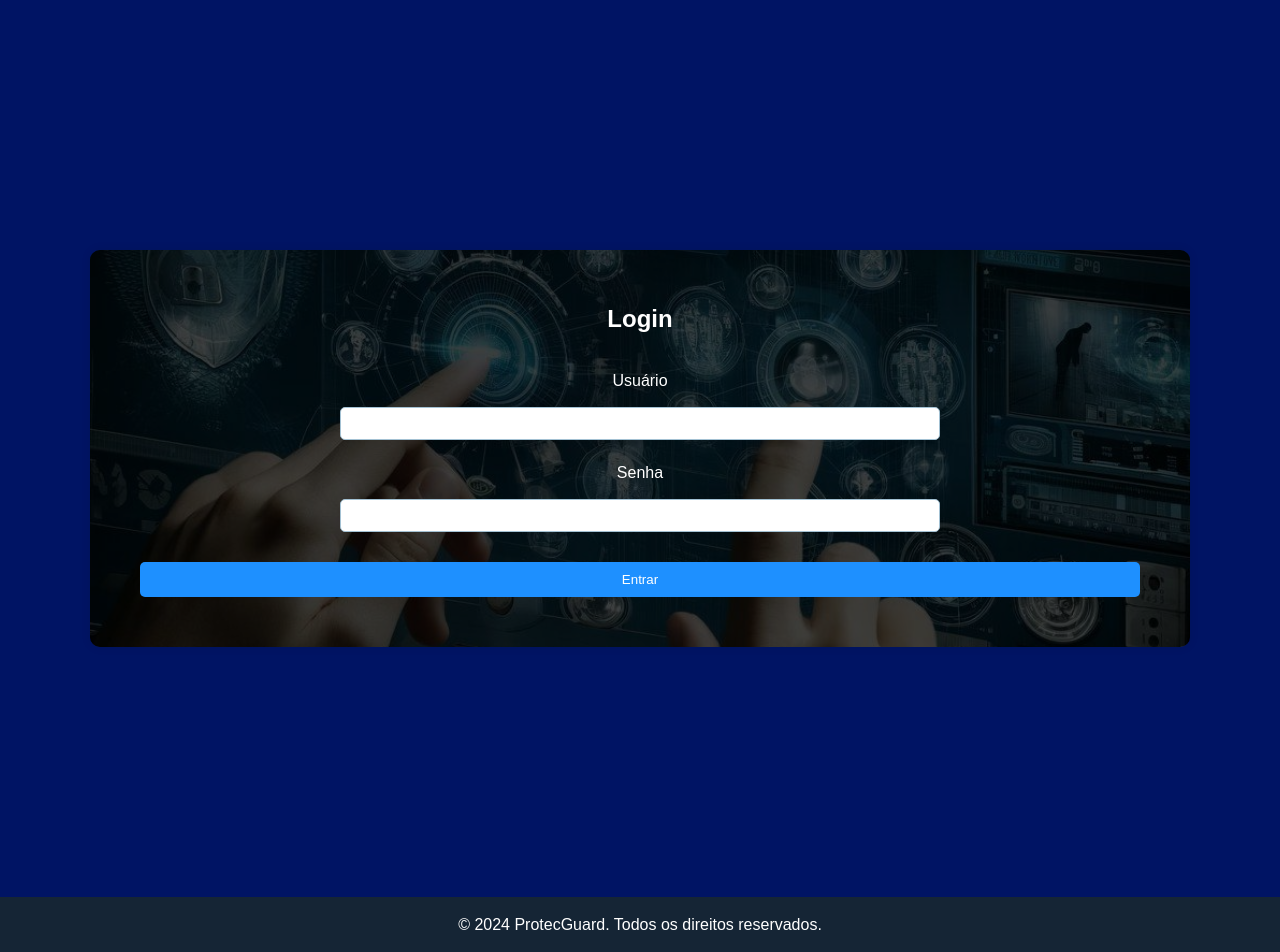
After one commit to TalesMelo7/projeto-protecguard, a PHP site: page /login.html in a window 1280 px wide. The commit adds this page. Run offline with PHP 8.4, Linux system fonts and the light colour scheme.

Commit message:
Adição e estilização da página de login e criação de formulario para validação de login e senha

```diff
--- a/Styles.css
+++ b/Styles.css
@@ -41,7 +41,7 @@ html {
 }
 
 .divisor-diagonal {
-    margin-left: 1150px;
+    margin-left: 1050px;
     width: 100%; /* Garante que a largura do divisor não exceda a viewport */
     height: 2px;
     background-color: #1E90FF;
@@ -72,12 +72,15 @@ html {
     margin-bottom: -60px;
 }
 
+/*Menu de navegação*/
 .cabecalho-principal nav ul li a {
+    position: flex;
+    margin-right: 10px;
     color: #fff;
     text-decoration: none;
     text-transform: uppercase;
     font-size: 16px;
-    padding: 5px 10px;
+    padding: 8px 8px;
     background-color: rgba(22, 21, 21, 0.5);
     border-radius: 5px;
 }
@@ -413,7 +416,7 @@ section img {
 }
 
 #contato {
-    padding: 0px;
+    padding: 50px;
     color: #fff;
     background-color: #1E90FF;
     display: flex;
@@ -502,12 +505,12 @@ footer {
 }
 
 .rodape-inferior {
-    margin-top: 90px;
-    margin-bottom: 0px;
-    width: 120%;
-    background-color: #152535; /* Mesma cor de fundo do divisor4 */
+    margin-top: auto;
+    width: 100%;
+    background-color: #152535;
     text-align: center;
     padding: 10px 0;
+    color: #fff;
 }
 
 form {
@@ -544,3 +547,93 @@ form button {
 form button:hover {
     background-color: #1C86EE;
 }
+
+/*
+
+LOGIN LOGIN LOGIN LOGIN LOGIN LOGIN LOGIN LOGIN LOGIN LOGIN LOGIN LOGIN LOGIN
+
+*/
+
+/* Fundo da página */
+html, body {
+    height: 100%;
+    margin: 0;
+    padding: 0;
+    display: flex;
+    flex-direction: column;
+    background-color: #001464;  /* Cor de fundo escuro */
+}
+
+/* Página de login */
+.pagina-login {
+    max-width: 1100px;
+    margin: 250px auto;
+    padding: 50px;
+    background-color: #3A6EA5;  /* Tom de azul mais claro para o fundo do formulário */
+    border-radius: 10px;
+    box-shadow: 0 0 10px rgba(0, 0, 0, 0.1);
+    position: relative; /* Para colocar o overlay sobre o fundo do formulário */
+    overflow: hidden; /* Garante que o overlay não ultrapasse os limites do contêiner */
+    background: url('images/empresa-seguranca.jpg') no-repeat center center/cover;
+}
+
+/* Overlay escuro sobre a imagem de fundo do formulário */
+.pagina-login .fundo-overlay {
+    content: "";
+    position: absolute;
+    top: 0;
+    left: 0;
+    right: 0;
+    bottom: 0;
+    background-color: rgba(0, 0, 0, 0.644);  /* Efeito ofuscado com transparência */
+    z-index: 1; /* Coloca o overlay acima do fundo */
+    border-radius: 10px; /* Garantir que o overlay tenha bordas arredondadas */
+}
+
+/* Conteúdo do formulário (fica sobre o overlay) */
+.pagina-login .conteudo-formulario {
+    position: relative;
+    z-index: 2; /* Garante que o formulário fique sobre o overlay */
+}
+
+/* Formulário de login */
+.pagina-login h2 {
+    text-align: center;
+    margin-bottom: 20px;
+    color: #ffffff;  /* Cor do título em branco */
+}
+
+.pagina-login form label {
+    display: block;
+    margin-top: 10px;
+    color: #ffffff;  /* Cor do texto dos labels em branco */
+}
+
+.pagina-login form input {
+    max-width: 600px;
+    width: 100%;
+    padding: 8px;
+    margin-top: 8px;
+    box-sizing: border-box;
+    border: 1px solid #A3C1D3;  /* Cor clara para as bordas dos inputs */
+    border-radius: 5px;
+}
+
+.pagina-login form button {
+    width: 100%;
+    padding: 10px;
+    margin-top: 20px;
+    color: white;
+    border: none;
+    cursor: pointer;
+    border-radius: 5px;
+}
+
+/* Rodapé */
+.rodape-inferior {
+    width: 100%;
+    background-color: #152535; /* Um azul mais escuro para o rodapé */
+    text-align: center;
+    padding: 15px 0;
+    color: #ffffff;
+}
--- /dev/null
+++ b/login.html
@@ -0,0 +1,30 @@
+<!DOCTYPE html>
+<html lang="pt-br">
+<head>
+  <meta charset="UTF-8" />
+  <meta name="viewport" content="width=device-width, initial-scale=1.0"/>
+  <title>Login - ProtecGuard</title>
+  <link rel="stylesheet" href="Styles.css" />
+</head>
+<body>
+  <div class="conteudo-principal">
+    <div class="pagina-login">
+        <div class="fundo-overlay"></div> <!-- Layer escura sobre o fundo -->
+        <div class="conteudo-formulario">
+            <h2>Login</h2>
+            <form>
+                <label for="usuario">Usuário</label>
+                <input type="text" id="usuario" name="usuario" required>
+                <label for="senha">Senha</label>
+                <input type="password" id="senha" name="senha" required>
+                <button type="submit">Entrar</button>
+            </form>
+        </div>
+    </div>
+  </div>
+
+  <footer class="rodape-inferior">
+    <p>&copy; 2024 ProtecGuard. Todos os direitos reservados.</p>
+  </footer>
+</body>
+</html>
```
Also changed, not shown: index.html (+6 -1 lines).
